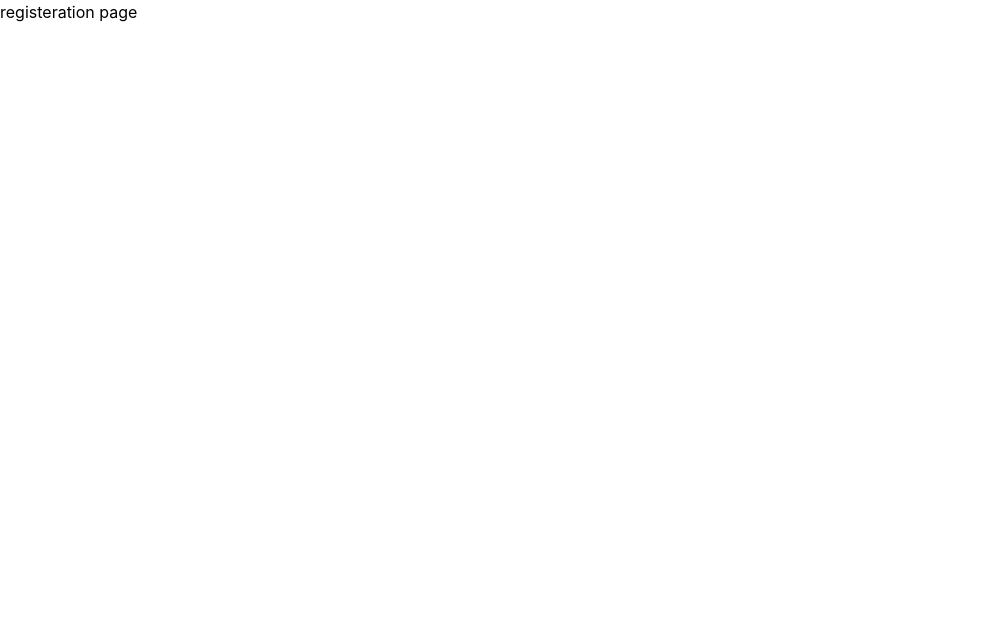
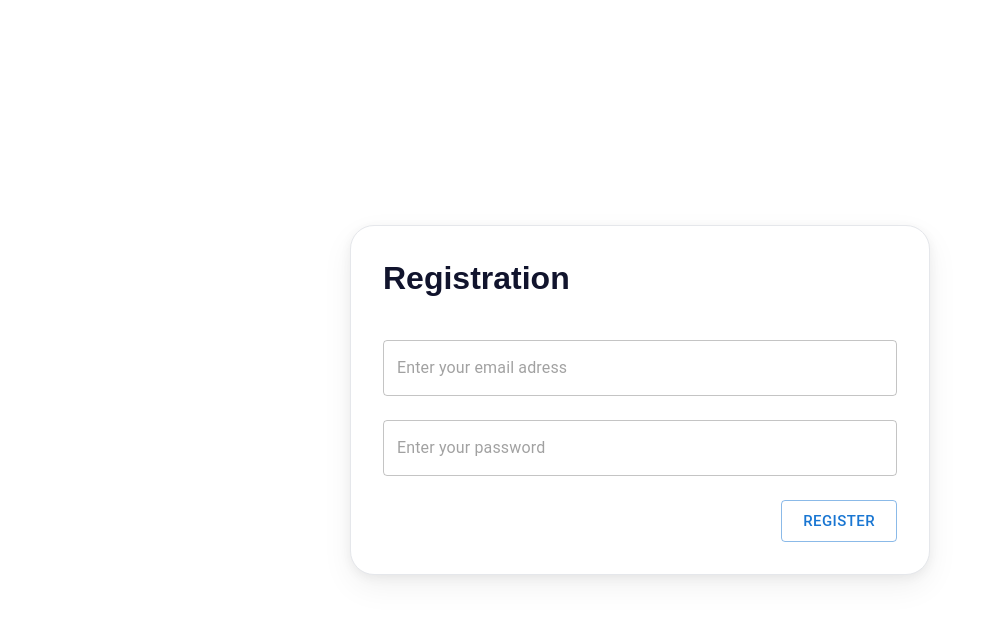
Before and after one commit to asadullakkh/react-template, a React (Create React App) app: page /registration in a window 1280 px wide. Shown: the top 620 px of the page, without its empty margins (0-993 px from the left). Built offline with nearby package versions, Linux system fonts and the light colour scheme.

Commit message:
refactor: login

```diff
--- a/src/assets/styles/index.css
+++ b/src/assets/styles/index.css
@@ -1,15 +1,323 @@
 @import url("./tailwind.css");
 
-body {
-  margin: 0;
-  font-family: -apple-system, BlinkMacSystemFont, "Segoe UI", "Roboto", "Oxygen",
-    "Ubuntu", "Cantarell", "Fira Sans", "Droid Sans", "Helvetica Neue",
-    sans-serif;
+html {
+  min-height: 100vh;
+  font-family: "Rubik", sans-serif;
+  font-style: normal;
+  font-size: 16px;
+}
+
+._lock {
+  overflow: hidden !important;
+  padding-right: 5px;
+}
+
+@media (max-width: 1024px) {
+  ._lock {
+    padding-right: 0;
+  }
+}
+
+* {
+  outline: none !important;
   -webkit-font-smoothing: antialiased;
   -moz-osx-font-smoothing: grayscale;
 }
 
-code {
-  font-family: source-code-pro, Menlo, Monaco, Consolas, "Courier New",
-    monospace;
+body {
+  font-size: 16px;
+  min-height: 100vh;
+  background: white;
 }
+
+img {
+  width: auto;
+  height: auto;
+  max-width: 100%;
+}
+
+::-webkit-scrollbar {
+  width: 5px;
+  height: 5px;
+  display: block;
+  background: #fff;
+}
+
+::-webkit-scrollbar-thumb {
+  background: #2c3e50;
+  border-radius: 5px;
+}
+
+::selection {
+  background: rgba(37, 100, 255, 0.15);
+}
+
+::-webkit-scrollbar-thumb {
+  background: #bbced6;
+  border-radius: 20px;
+  transition: 0.3s ease-in-out;
+}
+
+::-webkit-scrollbar-thumb:hover {
+  background: #a5c9d9;
+}
+
+/*  Removes default arrow for Chrome, Safari, Edge, Opera */
+input::-webkit-outer-spin-button,
+input::-webkit-inner-spin-button {
+  -webkit-appearance: none;
+}
+
+/* for Firefox */
+input[type="number"] {
+  -moz-appearance: textfield;
+}
+
+/* Removes default arrow */
+select {
+  appearance: none !important;
+  -webkit-appearance: none !important;
+  -moz-appearance: none;
+  text-indent: 0.01px;
+  text-overflow: "";
+}
+
+/* Reset default styles button tag */
+button {
+  cursor: pointer;
+  background: transparent;
+  border: none;
+  outline: none;
+}
+
+/* For IE10 */
+select::-ms-expand {
+  display: none;
+}
+
+.container {
+  inset: 0;
+  margin: 0px auto;
+  max-width: 1200px !important;
+}
+
+@media (max-width: 1210px) {
+  .container {
+    padding-left: 15px;
+    padding-right: 15px;
+  }
+}
+@media (max-width: 1024px) {
+  .container {
+    max-width: 1024px !important;
+  }
+}
+
+@media (max-width: 768px) {
+  .container {
+    max-width: 768px !important;
+  }
+}
+
+@media (max-width: 640px) {
+  .container {
+    max-width: 100% !important;
+  }
+}
+.line-clamp-1 {
+  word-break: break-word !important;
+  overflow: hidden !important;
+  display: -webkit-box !important;
+  -webkit-box-orient: vertical !important;
+  -webkit-line-clamp: 1;
+}
+.line-clamp-2 {
+  word-break: break-word !important;
+  overflow: hidden !important;
+  display: -webkit-box !important;
+  -webkit-box-orient: vertical !important;
+  -webkit-line-clamp: 2;
+}
+.line-clamp-3 {
+  word-break: break-word !important;
+  overflow: hidden !important;
+  display: -webkit-box !important;
+  -webkit-box-orient: vertical !important;
+  -webkit-line-clamp: 3;
+}
+.line-clamp-4 {
+  word-break: break-word !important;
+  overflow: hidden !important;
+  display: -webkit-box !important;
+  -webkit-box-orient: vertical !important;
+  -webkit-line-clamp: 4;
+}
+.line-clamp-5 {
+  word-break: break-word !important;
+  overflow: hidden !important;
+  display: -webkit-box !important;
+  -webkit-box-orient: vertical !important;
+  -webkit-line-clamp: 5;
+}
+.line-clamp-6 {
+  word-break: break-word !important;
+  overflow: hidden !important;
+  display: -webkit-box !important;
+  -webkit-box-orient: vertical !important;
+  -webkit-line-clamp: 6;
+}
+.line-clamp-7 {
+  word-break: break-word !important;
+  overflow: hidden !important;
+  display: -webkit-box !important;
+  -webkit-box-orient: vertical !important;
+  -webkit-line-clamp: 7;
+}
+
+.transition {
+  transition: all 0.3s;
+}
+.transition:hover {
+  transition: all 0.3s;
+}
+
+/* !TOOLTIPS */
+
+[data-tooltip] {
+  position: relative;
+  z-index: 10;
+}
+
+[data-tooltip]:before,
+[data-tooltip]:after {
+  position: absolute;
+  visibility: hidden;
+  opacity: 0;
+  left: 50%;
+  bottom: calc(100% + 5px);
+  pointer-events: none;
+  transition: 0.2s;
+  will-change: transform;
+}
+
+[data-tooltip]:before {
+  content: attr(data-tooltip);
+  padding: 10px 18px;
+  min-width: 50px;
+  max-width: 300px;
+  width: max-content;
+  width: -moz-max-content;
+  border-radius: 6px;
+  font-size: 14px;
+  background-color: rgba(59, 72, 80, 0.9);
+  background-image: linear-gradient(
+    30deg,
+    rgba(59, 72, 80, 0.44),
+    rgba(59, 68, 75, 0.44),
+    rgba(60, 82, 88, 0.44)
+  );
+  box-shadow: 0px 0px 24px rgba(0, 0, 0, 0.2);
+  color: #fff;
+  text-align: center;
+  white-space: pre-wrap;
+  transform: translate(-50%, -5px) scale(0.5);
+}
+
+[data-tooltip]:after {
+  content: "";
+  border-style: solid;
+  border-width: 5px 5px 0px 5px;
+  border-color: rgba(55, 64, 70, 0.9) transparent transparent transparent;
+  transition-duration: 0s;
+  transform-origin: top;
+  transform: translateX(-50%) scaleY(0);
+}
+
+[data-tooltip]:hover:before,
+[data-tooltip]:hover:after {
+  visibility: visible;
+  opacity: 1;
+}
+
+[data-tooltip]:hover:before {
+  transition-delay: 0.3s;
+  transform: translate(-50%, -5px) scale(1);
+}
+
+[data-tooltip]:hover:after {
+  transition-delay: 0.5s;
+  transition-duration: 0.2s;
+  transform: translateX(-50%) scaleY(1);
+}
+
+/* LEFT */
+/* Tooltip + arrow */
+[data-tooltip-location="left"]:before,
+[data-tooltip-location="left"]:after {
+  left: auto;
+  right: calc(100% + 5px);
+  bottom: 50%;
+}
+
+/* Tooltip */
+[data-tooltip-location="left"]:before {
+  transform: translate(-5px, 50%) scale(0.5);
+}
+[data-tooltip-location="left"]:hover:before {
+  transform: translate(-5px, 50%) scale(1);
+}
+
+/* Arrow */
+[data-tooltip-location="left"]:after {
+  border-width: 5px 0px 5px 5px;
+  border-color: transparent transparent transparent rgba(55, 64, 70, 0.9);
+  transform-origin: left;
+  transform: translateY(50%) scaleX(0);
+}
+[data-tooltip-location="left"]:hover:after {
+  transform: translateY(50%) scaleX(1);
+}
+
+/* RIGHT */
+[data-tooltip-location="right"]:before,
+[data-tooltip-location="right"]:after {
+  left: calc(100% + 5px);
+  bottom: 50%;
+}
+
+[data-tooltip-location="right"]:before {
+  transform: translate(5px, 50%) scale(0.5);
+}
+[data-tooltip-location="right"]:hover:before {
+  transform: translate(5px, 50%) scale(1);
+}
+
+[data-tooltip-location="right"]:after {
+  border-width: 5px 5px 5px 0px;
+  border-color: transparent rgba(55, 64, 70, 0.9) transparent transparent;
+  transform-origin: right;
+  transform: translateY(50%) scaleX(0);
+}
+[data-tooltip-location="right"]:hover:after {
+  transform: translateY(50%) scaleX(1);
+}
+
+/* BOTTOM */
+[data-tooltip-location="bottom"]:before,
+[data-tooltip-location="bottom"]:after {
+  top: calc(100% + 5px);
+  bottom: auto;
+}
+
+[data-tooltip-location="bottom"]:before {
+  transform: translate(-50%, 5px) scale(0.5);
+}
+[data-tooltip-location="bottom"]:hover:before {
+  transform: translate(-50%, 5px) scale(1);
+}
+
+[data-tooltip-location="bottom"]:after {
+  border-width: 0px 5px 5px 5px;
+  border-color: transparent transparent rgba(55, 64, 70, 0.9) transparent;
+  transform-origin: bottom;
+}
--- a/src/pages/login.tsx
+++ b/src/pages/login.tsx
@@ -1,7 +1,53 @@
+import { useEffect, useState } from "react";
+import { TextField, Button } from "@mui/material";
+
+function handleLogin() {
+  console.log("handleLogin");
+}
 export const Login = () => {
+  const form = {
+    email: "",
+    password: "",
+  };
+
   return (
-    <div>
-      <h1>login page</h1>
+    <div className=" h-screen flex-center-center">
+      <div
+        style={styles.login}
+        className="bg-white p-8 border-[1px] rounded-[24px] max-w-[580px] w-full">
+        <h4 className="text-black-200 leading-[130%] font-semibold text-[32px]">
+          Login
+        </h4>
+
+        <div className="mt-10 flex flex-col gap-6">
+          <TextField
+            className="w-full"
+            placeholder="Enter your email adress"
+            defaultValue={form.email}
+          />
+          <TextField
+            className="w-full"
+            placeholder="Enter your password"
+            defaultValue={form.password}
+          />
+        </div>
+        <div className="flex items-end justify-end mt-6">
+          <Button
+            onClick={handleLogin}
+            size="large"
+            variant="outlined"
+            className="">
+            login
+          </Button>
+        </div>
+      </div>
     </div>
   );
 };
+
+const styles = {
+  login: {
+    boxShadow:
+      "0px 3px 11px rgba(0, 0, 0, 0.06), 0px 12px 32px rgba(0, 0, 0, 0.06)",
+  },
+};
--- a/src/pages/registration.tsx
+++ b/src/pages/registration.tsx
@@ -1,7 +1,48 @@
+import { TextField, Button } from "@mui/material";
+
+function handleRegister() {
+  console.log("register");
+}
+
 export const Registration = () => {
   return (
-    <div>
-      <h1>registeration page</h1>
+    <div className=" h-screen flex-center-center">
+      <div
+        style={styles.registration}
+        className="bg-white p-8 border-[1px] rounded-[24px] max-w-[580px] w-full">
+        <h4 className="text-black-200 leading-[130%] font-semibold text-[32px]">
+          Registration
+        </h4>
+
+        <div className="mt-10 flex flex-col gap-6">
+          <TextField
+            className="w-full"
+            placeholder="Enter your email adress"
+            defaultValue=""
+          />
+          <TextField
+            className="w-full"
+            placeholder="Enter your password"
+            defaultValue=""
+          />
+        </div>
+        <div className="flex items-end justify-end mt-6">
+          <Button
+            onClick={handleRegister}
+            size="large"
+            variant="outlined"
+            className="">
+            register
+          </Button>
+        </div>
+      </div>
     </div>
   );
 };
+
+const styles = {
+  registration: {
+    boxShadow:
+      "0px 3px 11px rgba(0, 0, 0, 0.06), 0px 12px 32px rgba(0, 0, 0, 0.06)",
+  },
+};
--- a/tailwind.config.js
+++ b/tailwind.config.js
@@ -10,6 +10,11 @@ module.exports = {
       screens: {
         ...screens,
       },
+      colors: {
+        black: {
+          200: "#11142D",
+        },
+      },
     },
   },
   plugins: [],
```
